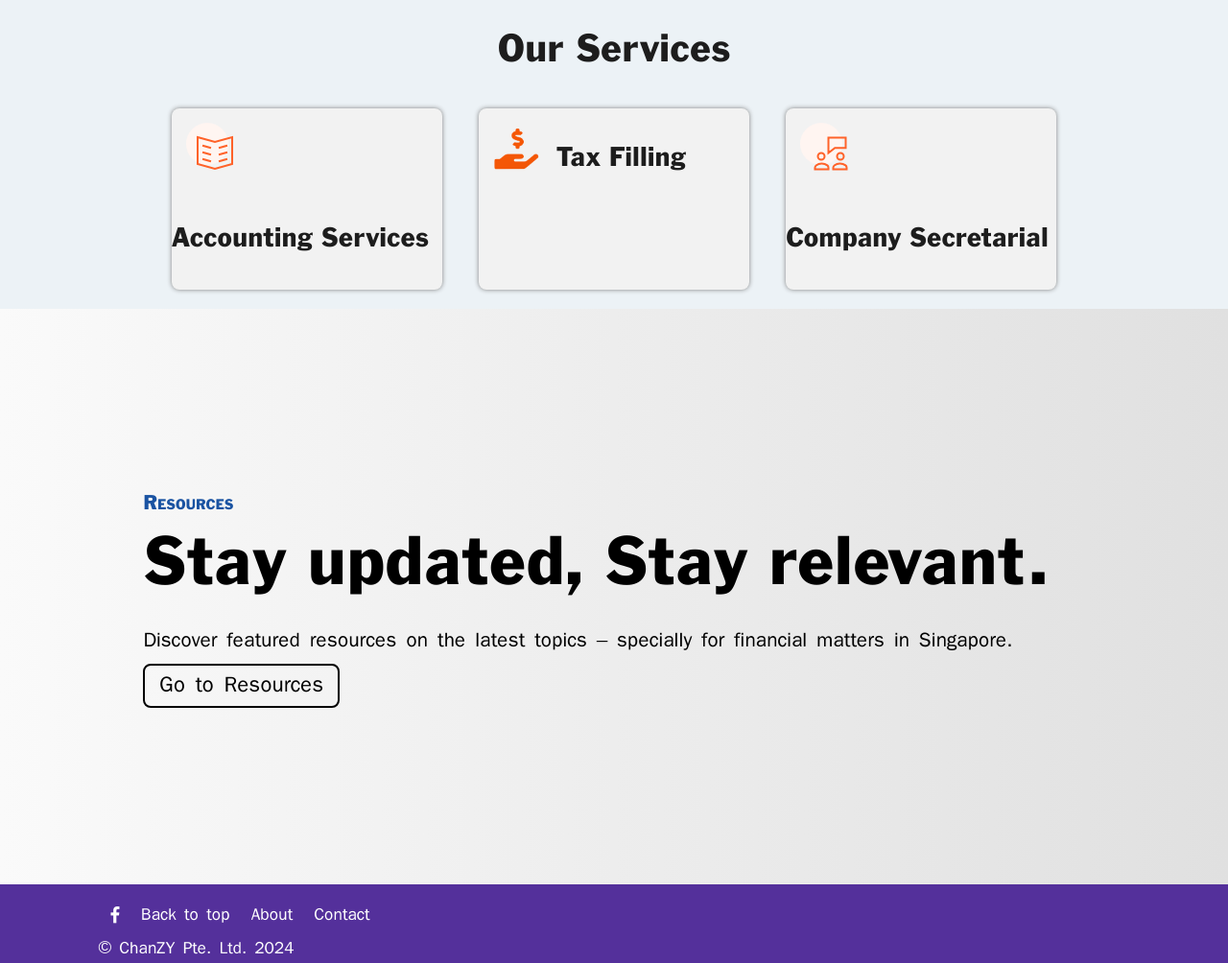
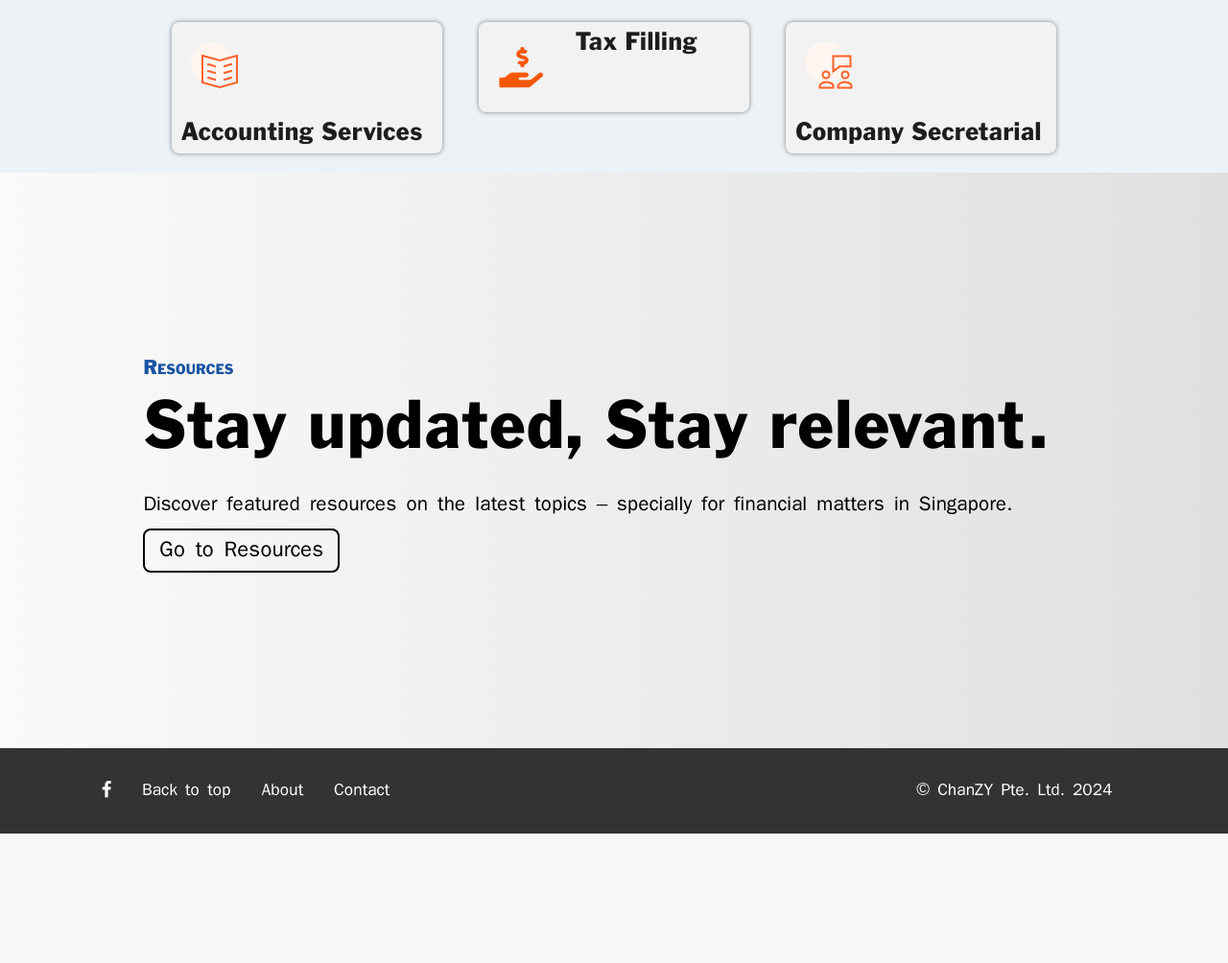
Before and after one commit to klzv/klzv.github.io, a plain HTML site: page chanzy/index.html in a window 1280 px wide. Shown: the part 891-1895 px from the top of the page at 96% size. After the commit the page ends 1760 px from the top, so only its background shows below. Drawn offline with Linux system fonts and the light colour scheme.

Commit message:
Changed a directory's directories

```diff
--- a/chanzy/index.html
+++ b/chanzy/index.html
@@ -5,17 +5,17 @@
     <meta name="viewport" content="width=device-width, initial-scale=1.0">
     <link rel="stylesheet" href="main.css">
     <link rel="stylesheet" href="https://cdnjs.cloudflare.com/ajax/libs/font-awesome/4.7.0/css/font-awesome.min.css">
-    <link rel="shortcut icon" href="favicon.ico" type="image/x-icon">
+    <link rel="shortcut icon" href="img/favicon.ico" type="image/x-icon">
     <title>ChanZY Pte. Ltd.</title>
 </head>
 <body>
     <header>
         <table width="55%">
             <tr>
-                <td align="center"><a href="/index.html" class="image-anchor"><img src="logo.png" alt="Logo"></a></td>
+                <td align="center"><a href="/index.html" class="image-anchor"><img src="img/ogo.png" alt="Logo"></a></td>
                 <td class="space"></td>
-                <td><a href="/index.html">Home</a></td>
-                <td><a href="/about.html">About</a></td>
+                <td><a href="index.html">Home</a></td>
+                <td><a href="about.html">About</a></td>
                 <td><a href="resources/index.html">Resources</a></td>
                 <td><a href="contact.html">Contact</a></td>
         </table>
@@ -23,7 +23,7 @@
     <div class="intro-box">
         <div class="caption">
             <h1>All your accounting<br>services made easy.</h1>
-            <a href="#services" class="see-more">See More <i class="fa fa-angle-right faws-sizing" ></i> </a>
+            <a href="#services" class="see-more">See More</a>
             <a href="contact.html" class="contact">Contact Us Now</a>
         </div>
         <!-- <img src="banner-side.png" class="caption-image"> -->
@@ -39,17 +39,17 @@
         <h1 class="box-title">Our Services</h1>
         <div class="services-wrapper">
             <div class="service">
-                <div class="left"><img src="acc.svg"></div>
+                <div class="left"><img src="img/acc.svg"></div>
                 <div class="left descr"><h1>Accounting Services</h1></div>
                 <div class="clear"></div>
             </div>
             <div class="service">
-                <div class="left"><img src="tax.png"></div>
+                <div class="left"><img src="img/tax.png"></div>
                 <div class="left descr"><h1>Tax Filling</h1></div>
                 <div class="clear"></div>
             </div>
             <div class="service">
-                <div class="left"><img src="sec.svg"></div>
+                <div class="left"><img src="img/sec.svg"></div>
                 <div class="left descr"><h1>Company Secretarial</h1></div>
                 <div class="clear"></div>
             </div>
@@ -64,13 +64,16 @@
         </div>
     </div>
     <footer>
-        <table>
-            <td><a href="https://www.facebook.com/Chanzy-Pte-Ltd-100955655003934/"><i class="fa fa-facebook"></i></a></td>
-            <td><a href="#top">Back to top</a></td>
-            <td><a href="about.html">About</a></td>
-            <td><a href="contact.html">Contact</a></td>
+        <table width="100%">
+            <td class="no-stretch" style="padding-left: 0;"><a href="https://www.facebook.com/Chanzy-Pte-Ltd-100955655003934/"><i class="fa fa-facebook"></i></a></td>
+            <td class="no-stretch"><a href="#top">Back to top</a></td>
+            <td class="no-stretch"><a href="about.html">About</a></td>
+            <td class="no-stretch"><a href="contact.html">Contact</a></td>
+            <td></td>
+            <td class="no-stretch">
+                <p><span style="font-family: 'Arial'">©</span> ChanZY Pte. Ltd. 2024</p>
+            </td>
         </table>
-        <p><span style="font-family: 'Arial'">©</span> ChanZY Pte. Ltd. 2024</p>
     </footer>
 </body>
 </html>
--- a/chanzy/main.css
+++ b/chanzy/main.css
@@ -1,5 +1,5 @@
-@font-face {font-family: 'Not Verdana'; src: url('FranklinGothic.ttf'); font-style: normal; font-weight: normal;}
-@font-face {font-family: 'Not Verdana'; src: url('FranklinGothic\ Bold.ttf'); font-weight: bold;}
+@font-face {font-family: 'Not Verdana'; src: url('fonts/FranklinGothic.ttf'); font-style: normal; font-weight: normal;}
+@font-face {font-family: 'Not Verdana'; src: url('fonts/FranklinGothic\ Bold.ttf'); font-weight: bold;}
 @font-face {font-family: 'Segoe UI'; src: url(Segoe\ UI.ttf); font-style: normal; font-weight: normal;}
 html {background: #F8F8F8 center center/cover no-repeat;}
 body {width: 100%; margin: 0; font-family: 'Not Verdana'; font-size: 14PT;}
@@ -17,42 +17,48 @@ a:visited {color: #1A53A2;}
 a:hover {color: #0E2041;}
 p {line-height: 1.1; margin: 0.5EM 0;}
 h1.box-title {font: 800 2.3EM 'Not Verdana'; margin: 0.3EM 0 0.5EM;}
-footer {background-color: #54309B; color: white; padding: 20PX 8%;}
-footer td {padding: 2PX 10PX;}
+footer {background-color: #333333 /* #54309B */; color: white; padding: 20PX 8.1%;}
+footer td {padding: 2PX 0.8EM;}
 footer a {color: white; text-decoration: none; margin: 20PX 0;}
 footer a:hover {color: white; text-decoration: underline; border-bottom: 0;}
 footer img.fb:hover {mask-image: url(fb-hover.svg);}
+.no-stretch {width: 1%; white-space: nowrap;}
 p.subheader {font: 600 1.1EM 'Not Verdana'; font-variant: small-caps; margin-bottom: 0.6EM;  color: #1A53A2;}
 .fa.faws-sizing {line-height: 0.8; margin-top: 1PX;}
 .left {float: left;} .right {float: right;} .clear {clear: both;}
-.intro-box {background: #000000 linear-gradient(90DEG, #3366CC 0%,  #0076E3  100%); height: 550PX; width: 100%;  display: table;}
+.intro-box {background: #000000 linear-gradient(90DEG, #3366CC 0%,  #0076E3  100%); height: 500PX; width: 100%;  display: table;}
 .intro-box .caption {display: table-cell; vertical-align: middle; padding-left: 8EM;}
 .intro-box h1 {color: white; font: 600 75PX 'Not Verdana'; margin: 0.1EM 0 0.35EM; line-height: 1.1;}
 .intro-box a {font: normal 24PX 'Not Verdana'; margin-top: -10PX; padding: 10PX 15PX; color: white; text-decoration: none; border: 2PX solid white; display: inline-block; border-radius: 8PX; transition: 0.3S ease-in-out;}
 /* background: linear-gradient(180deg, rgba(183, 52, 179, 0) 0%, rgba(164, 46, 156, 0) 100%),#6E40C9;  */
 .intro-box a:hover {background-color: white; color: black;}
 .intro-box a:hover i:before {content: '\f101'; color: black;}
-.about {height: auto; text-align: center; padding: 2% 0 4%;}
+.intro-box .see-more {margin: -10PX 15PX 0 0; background-image: linear-gradient(45DEG, #0076E3, #FF1E54); color: #3366CC; color: white; border: 2PX solid linear-gradient(45DEG, #0076E3, #FF1E54);}
+.intro-box .see-more:hover {background-color: #E0E0E0; border: 2PX solid #E0E0E0; color: #E0E0E0;}
+.about {height: auto; text-align: center; padding: 2% 0;}
 .about p {width: 50%; margin: 0.3EM auto; font-size: 1.3EM;}
+.about a {font: normal 20PX 'Not Verdana'; margin-top: 0.5EM; padding: 10PX 15PX; color: white; text-decoration: none; background-color: #3366CC;  display: inline-block; border-radius: 8PX; transition: 0.3S ease-in-out; border: 2PX  solid transparent;}
+.about a:hover {background-color: transparent; border: 2PX solid #3366CC; color: #3366CC;}
 /* .intro-box .caption-image {height: 600PX; position: absolute; right: 0;} */
 .services {text-align: center; background-color: #ECF2F6; color: #1D1D1D; padding-top: 1.2EM;}
 .services table {width: fit-content; margin: 15PX auto 0;}
 .services table td {background-color: #F2F2F2; }
 .services table img {width: 75PX; height: 75PX;}
 .services-wrapper {width: 75%; margin: 0 auto; display: flex;}
-.service {background-color: #F2F2F2; border-radius: 8PX;  box-shadow: 0 0 5PX grey; width: 33%; margin: 20PX 2%; height: auto; transition: all 0.3s ease-in-out;}
+.service {background-color: #F2F2F2; border-radius: 8PX;  box-shadow: 0 0 5PX grey; width: 33%; margin: 20PX 2%; height: auto; transition: all 0.3s ease-in-out; overflow: auto;}
 .service:hover {opacity: 1;}
 .service:hover {transform: scale(1.15, 1.15);}
 .service img {height: 75PX; margin: 15PX;}
-.service h1 {font: 600 1.6EM 'Not Verdana'; margin: 0; ; line-height: 105PX;}
+.service .descr {display: table; vertical-align: middle; height: 100%;}
+.service h1 {display: table-cell;vertical-align: middle;  font: 600 1.5EM 'Not Verdana'; margin: 0;}
 .resources {background: #000000 linear-gradient(90DEG, #FAFAFA 0%, #E0E0E0 100%); height: 600PX; width: 100%;  display: table;}
 .resources .caption {display: table-cell; vertical-align: middle; padding-left: 8EM;}
 .resources .caption p {font-size: 1.2EM;}
 .resources h1 {color: black; font: 600 75PX 'Not Verdana'; margin: 0.1EM 0 0.35EM; line-height: 1.1;}
 .resources a {font: normal 24PX 'Not Verdana'; padding: 11PX 15PX 10PX; background: transparent; color: black; text-decoration: none; display: inline-block; border-radius: 8PX; transition: 0.3S ease-in-out; border: 2PX solid #000;}
 .resources a:hover {background-color: black; color: white;}
-
-
-@media screen and (max-width: 1280PX) {
-    .service img {width: 50PX; height: 50PX;}
+@media screen and (max-width: 1620PX) {
+    .service {height: 50%; margin-bottom: 20PX;}
+    .service .descr {padding-bottom: 20PX; padding: 10PX;}
+    .service img {width: 50PX; height: 50PX; padding: 5PX;}
 }
```
Also changed, not shown: chanzy/fonts/FranklinGothic Bold.ttf (renamed from chanzy/FranklinGothic Bold.ttf), chanzy/fonts/FranklinGothic.ttf (renamed from chanzy/FranklinGothic.ttf), chanzy/fonts/Segoe UI.ttf (renamed from chanzy/Segoe UI.ttf), chanzy/img/acc.svg (renamed from chanzy/acc.svg), chanzy/img/logo.png (added), chanzy/img/sec.svg (renamed from chanzy/sec.svg), chanzy/img/tax.png (renamed from chanzy/tax.png), chanzy/logo.png (deleted), 5 other files.
